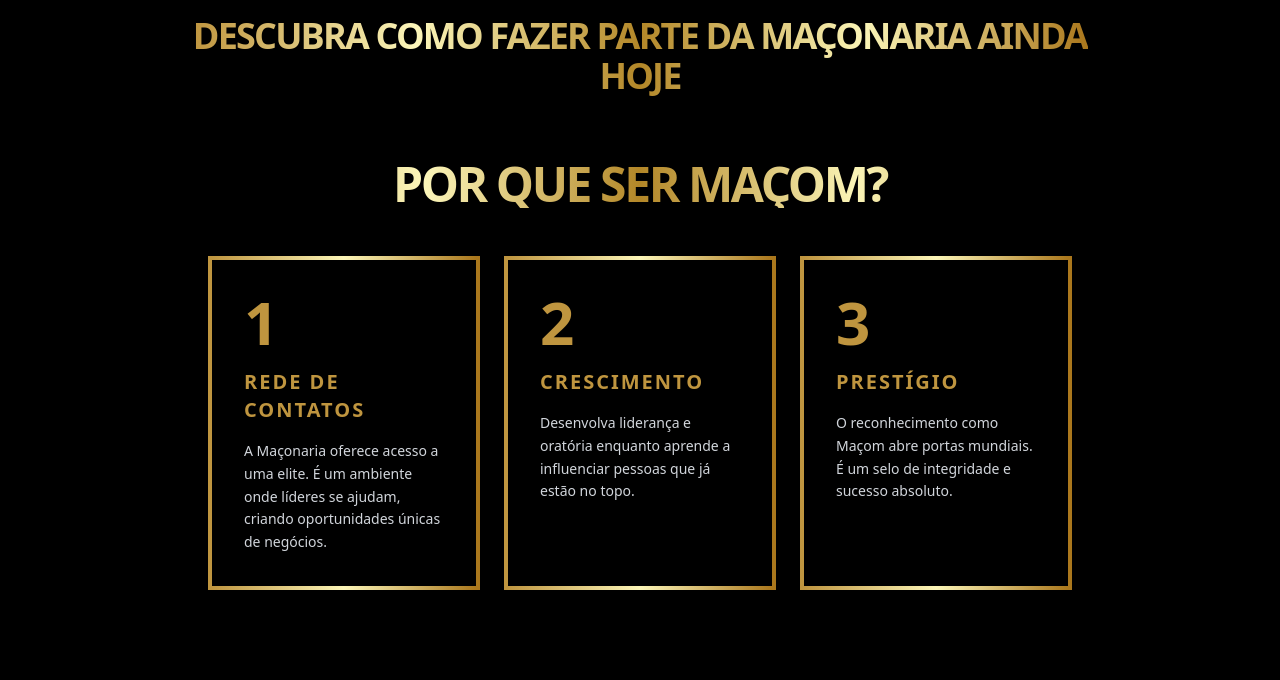
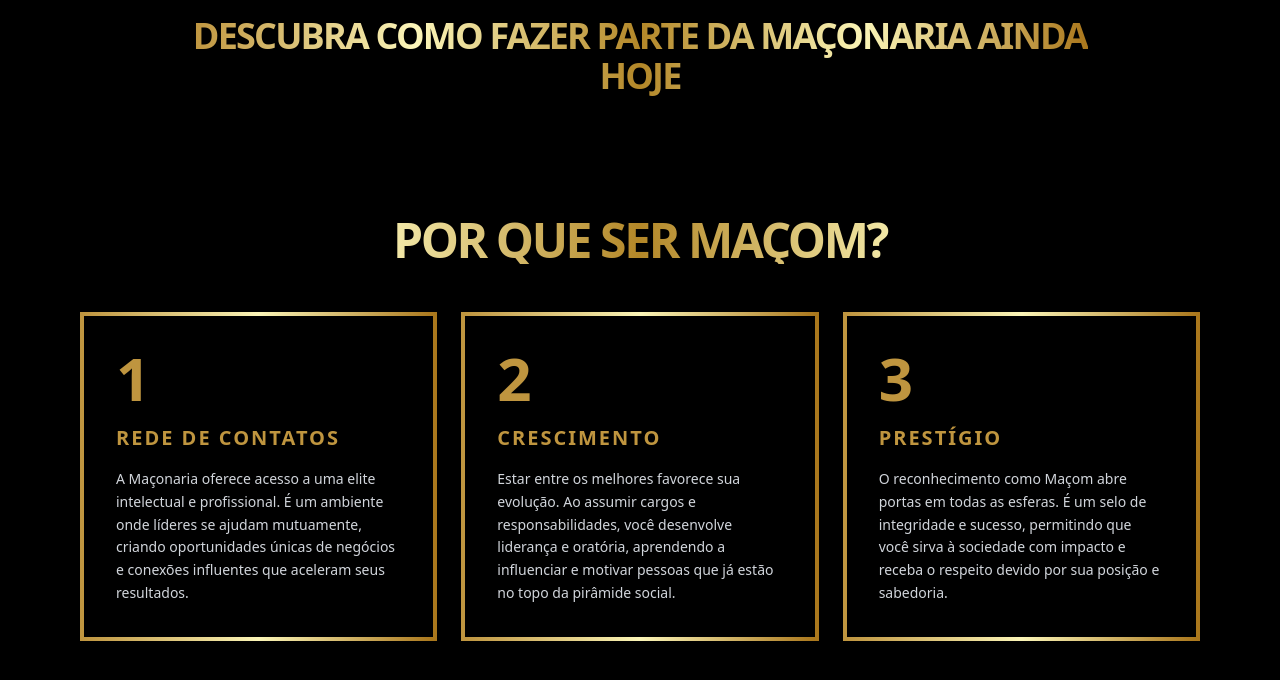
Before and after one commit to Quaresma-PP/-temploidealdaluz.site, a plain HTML site: page s1/index.html in a window 1280 px wide. Drawn offline with nearby package versions, Linux system fonts and the light colour scheme.

Commit message:
Update index.html

```diff
--- a/s1/index.html
+++ b/s1/index.html
@@ -89,9 +89,13 @@ src="https://www.facebook.com/tr?id=848437144039384&ev=PageView&noscript=1"
                <vturb-smartplayer id="vid-6976b35b626926f624b3599b" style="display: block; margin: 0 auto; width: 100%; "></vturb-smartplayer> <script type="text/javascript"> var s=document.createElement("script"); s.src="https://scripts.converteai.net/beb06ebc-0219-4b97-b88f-8ccab6eb2442/players/6976b35b626926f624b3599b/v4/player.js", s.async=!0,document.head.appendChild(s); </script>
             </div>
 
-            <div id="secao-pitch" class="hidden">
-                <section class="max-w-4xl mx-auto mt-16 pb-20">
+            <<div id="secao-pitch" class="hidden" style="display: none;">
+    <section class="max-w-4xl mx-auto mt-16 pb-20 px-4">
         <div class="vsl-border bg-black p-6 md:p-8 rounded-lg shadow-2xl">
+             </div>
+    </section>
+
+
 
                         <div id="etapa1" class="text-center space-y-6">
                             <p class="text-white text-[17px] md:text-2xl font-bold">Adicione seu CEP para encontrar o templo maçom mais próximo de Você:</p>
@@ -131,25 +135,34 @@ src="https://www.facebook.com/tr?id=848437144039384&ev=PageView&noscript=1"
                     </div>
                 </section>
             </div>
-            <section class="max-w-6xl mx-auto mt-16 px-4 pb-20">
+            <section class="max-w-6xl mx-auto mt-16 px-4">
             <h2 class="text-3xl md:text-5xl gold-gradient text-center uppercase mb-12 font-black tracking-tighter">
-                    Por que ser Maçom?
+                Por que ser maçom?
             </h2>
+
             <div class="grid grid-cols-1 md:grid-cols-3 gap-6">
                 <div class="vsl-border bg-black p-8 flex flex-col items-start text-left">
                     <span class="text-6xl font-bold text-[#BF953F] mb-4">1</span>
                     <h3 class="text-[#BF953F] font-bold uppercase tracking-widest text-xl mb-4">Rede de Contatos</h3>
-                        <p class="text-gray-300 text-sm leading-relaxed">A Maçonaria oferece acesso a uma elite. É um ambiente onde líderes se ajudam, criando oportunidades únicas de negócios.</p>
+                    <p class="text-gray-300 text-sm leading-relaxed">
+                        A Maçonaria oferece acesso a uma elite intelectual e profissional. É um ambiente onde líderes se ajudam mutuamente, criando oportunidades únicas de negócios e conexões influentes que aceleram seus resultados.
+                    </p>
                 </div>
+
                 <div class="vsl-border bg-black p-8 flex flex-col items-start text-left">
                     <span class="text-6xl font-bold text-[#BF953F] mb-4">2</span>
                     <h3 class="text-[#BF953F] font-bold uppercase tracking-widest text-xl mb-4">Crescimento</h3>
-                        <p class="text-gray-300 text-sm leading-relaxed">Desenvolva liderança e oratória enquanto aprende a influenciar pessoas que já estão no topo.</p>
+                    <p class="text-gray-300 text-sm leading-relaxed">
+                        Estar entre os melhores favorece sua evolução. Ao assumir cargos e responsabilidades, você desenvolve liderança e oratória, aprendendo a influenciar e motivar pessoas que já estão no topo da pirâmide social.
+                    </p>
                 </div>
+
                 <div class="vsl-border bg-black p-8 flex flex-col items-start text-left">
                     <span class="text-6xl font-bold text-[#BF953F] mb-4">3</span>
                     <h3 class="text-[#BF953F] font-bold uppercase tracking-widest text-xl mb-4">Prestígio</h3>
-                        <p class="text-gray-300 text-sm leading-relaxed">O reconhecimento como Maçom abre portas mundiais. É um selo de integridade e sucesso absoluto.</p>
+                    <p class="text-gray-300 text-sm leading-relaxed">
+                        O reconhecimento como Maçom abre portas em todas as esferas. É um selo de integridade e sucesso, permitindo que você sirva à sociedade com impacto e receba o respeito devido por sua posição e sabedoria.
+                    </p>
                 </div>
             </div>
         </section>
```
Lines whose indentation alone changed are shown as unchanged.
